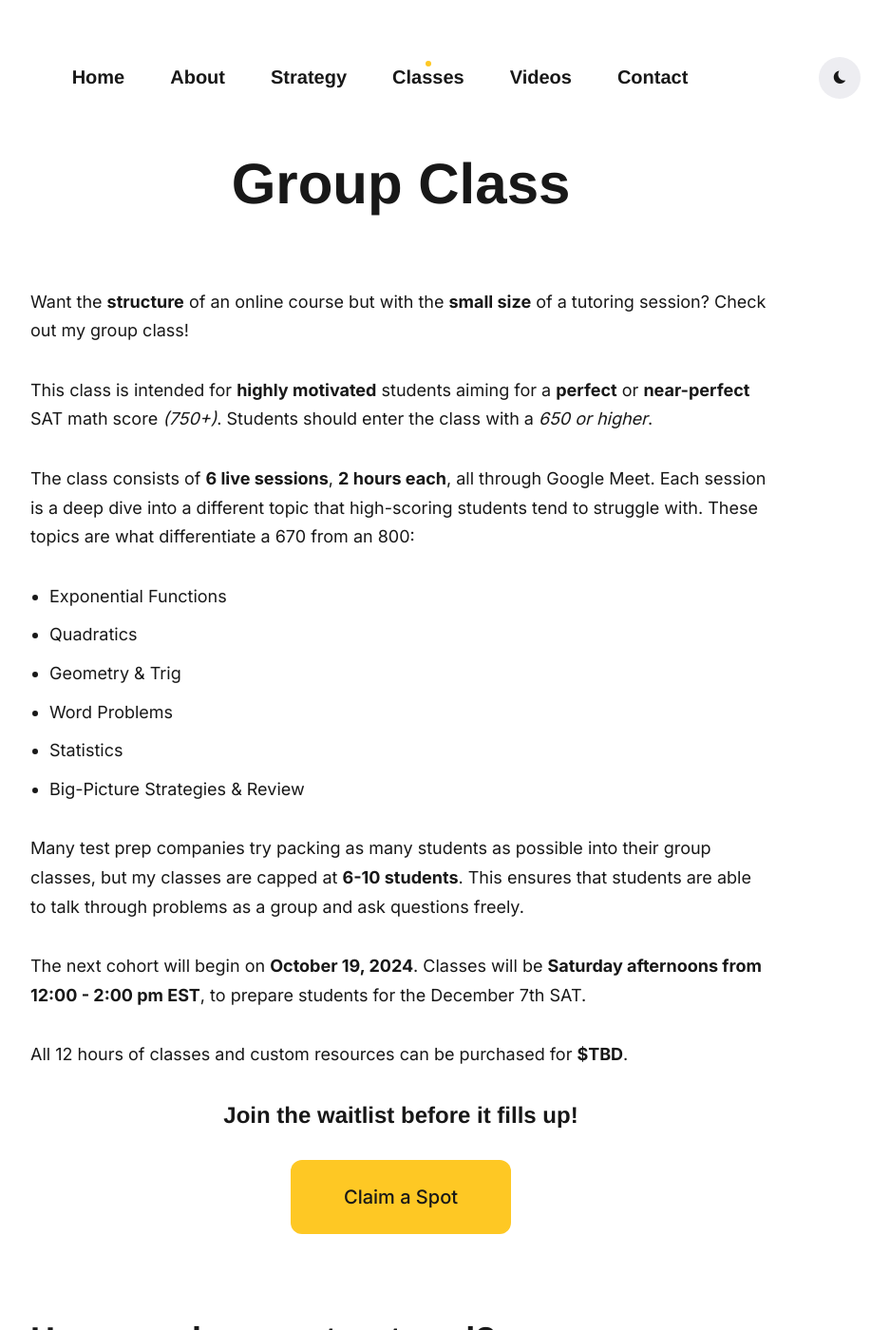
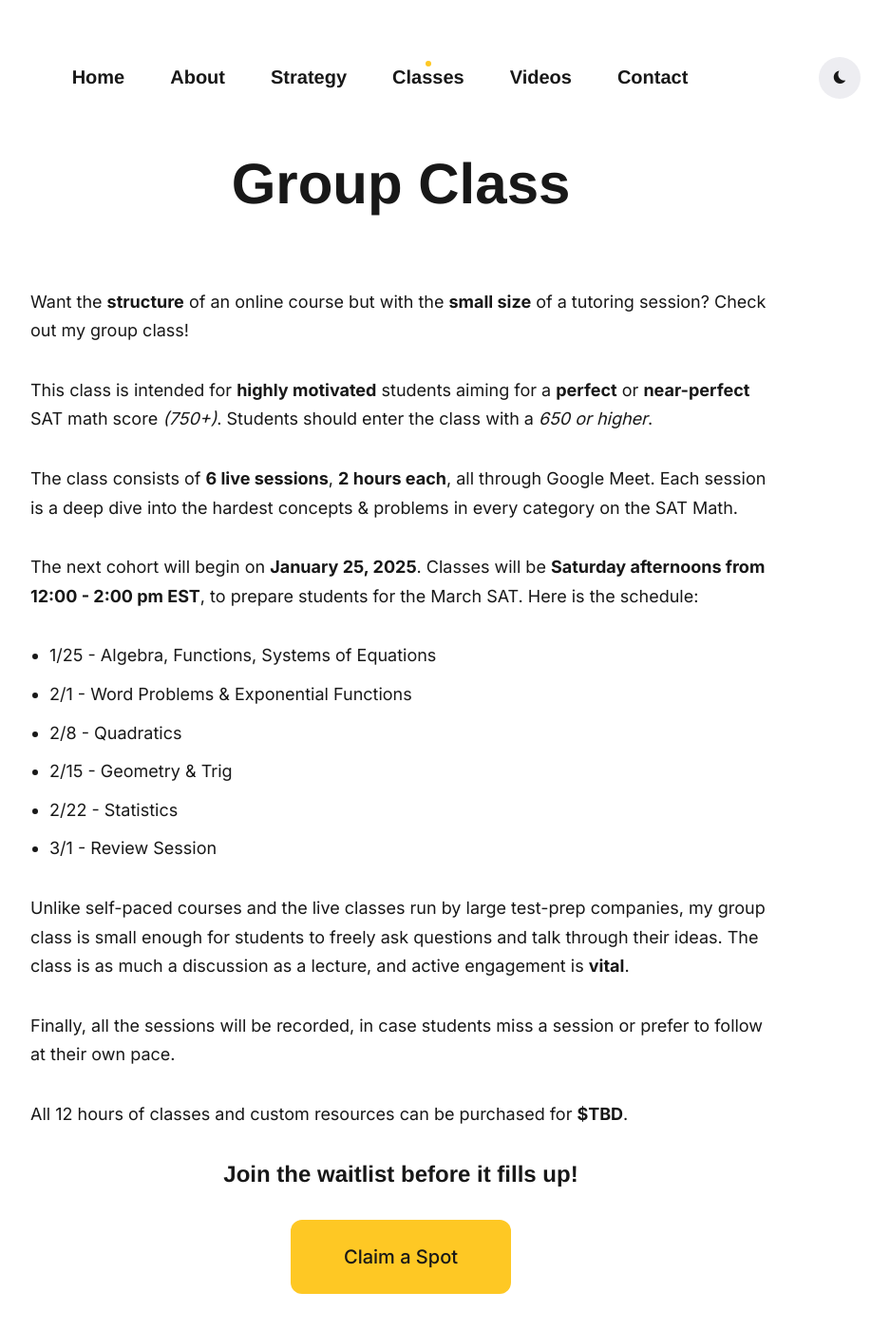
Before and after one commit to qExobyte/qExobyte.github.io, a Jekyll site: the page built from _pages/classes.md, in a window 1280 px wide and 1400 px high. Shown: the whole window at 95% size, without its empty margins (218-1155 px from the left). Built offline with Jekyll 4.4.1, drawn with Linux system fonts in a browser that asks for light colours; nearby versions of some CDN libraries; some web fonts are replaced.

Commit message:
march group class

```diff
--- a/_includes/academy-form.html
+++ b/_includes/academy-form.html
@@ -26,8 +26,9 @@
         </div>
         <label for="date-dropdown">Select Cohort:</label>
         <select class="form__group form__input" id="date-dropdown" name="SAT Date">
-            <option>December SAT (Oct/Nov classes)</option>
-            <option>Future</option>
+            <option>December SAT (Recordings)</option>
+            <option>March SAT (Jan/Feb classes)</option>
+            <option>May SAT or Beyond</option>
         </select>
         <div class="form__group">
             <label class="form__label screen-reader-text" for="form-text">Questions</label>
--- a/_pages/classes.md
+++ b/_pages/classes.md
@@ -16,17 +16,20 @@ Want the **structure** of an online course but with the **small size** of a tuto
 
 This class is intended for **highly motivated** students aiming for a **perfect** or **near-perfect** SAT math score *(750+)*. Students should enter the class with a _650 or higher_.
 
-The class consists of **6 live sessions**, **2 hours each**, all through Google Meet. Each session is a deep dive into a different topic that high-scoring students tend to struggle with. These topics are what differentiate a 670 from an 800:
-- Exponential Functions
-- Quadratics
-- Geometry & Trig
-- Word Problems
-- Statistics
-- Big-Picture Strategies & Review
+The class consists of **6 live sessions**, **2 hours each**, all through Google Meet. Each session is a deep dive into the hardest concepts & problems in every category on the SAT Math.
 
-Many test prep companies try packing as many students as possible into their group classes, but my classes are capped at **6-10 students**. This ensures that students are able to talk through problems as a group and ask questions freely.
+The next cohort will begin on **January 25, 2025**. Classes will be **Saturday afternoons from 12:00 - 2:00 pm EST**, to prepare students for the March SAT. Here is the schedule:
 
-The next cohort will begin on **October 19, 2024**. Classes will be **Saturday afternoons from 12:00 - 2:00 pm EST**, to prepare students for the December 7th SAT.
+- 1/25 - Algebra, Functions, Systems of Equations
+- 2/1 - Word Problems & Exponential Functions
+- 2/8 - Quadratics
+- 2/15 - Geometry & Trig
+- 2/22 - Statistics
+- 3/1 - Review Session
+
+Unlike self-paced courses and the live classes run by large test-prep companies, my group class is small enough for students to freely ask questions and talk through their ideas. The class is as much a discussion as a lecture, and active engagement is **vital**.
+
+Finally, all the sessions will be recorded, in case students miss a session or prefer to follow at their own pace.
 
 {% if site.data.settings.stats.class-sale %}
 All 12 hours of classes and custom resources can be purchased for **${{ site.data.settings.stats.class-sale }}**. As students sign up, the price will increase to **${{ site.data.settings.stats.class }}**.
```
